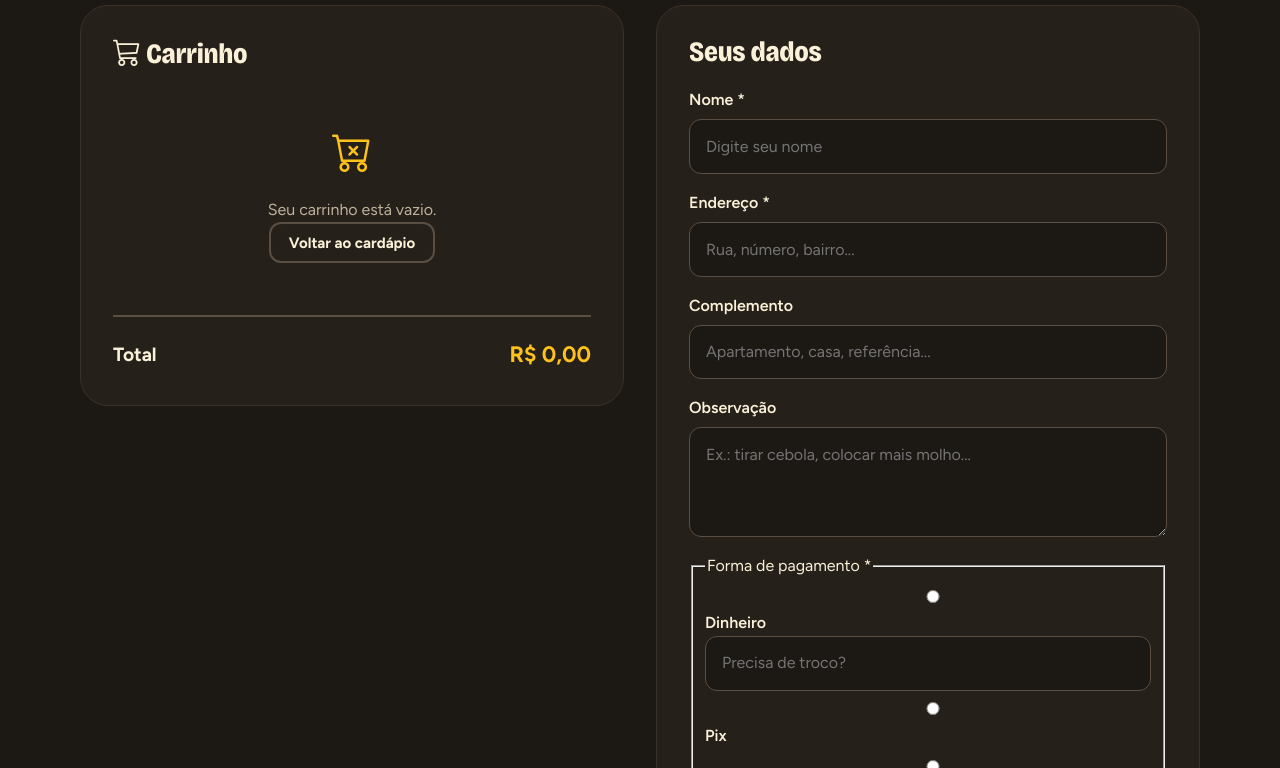
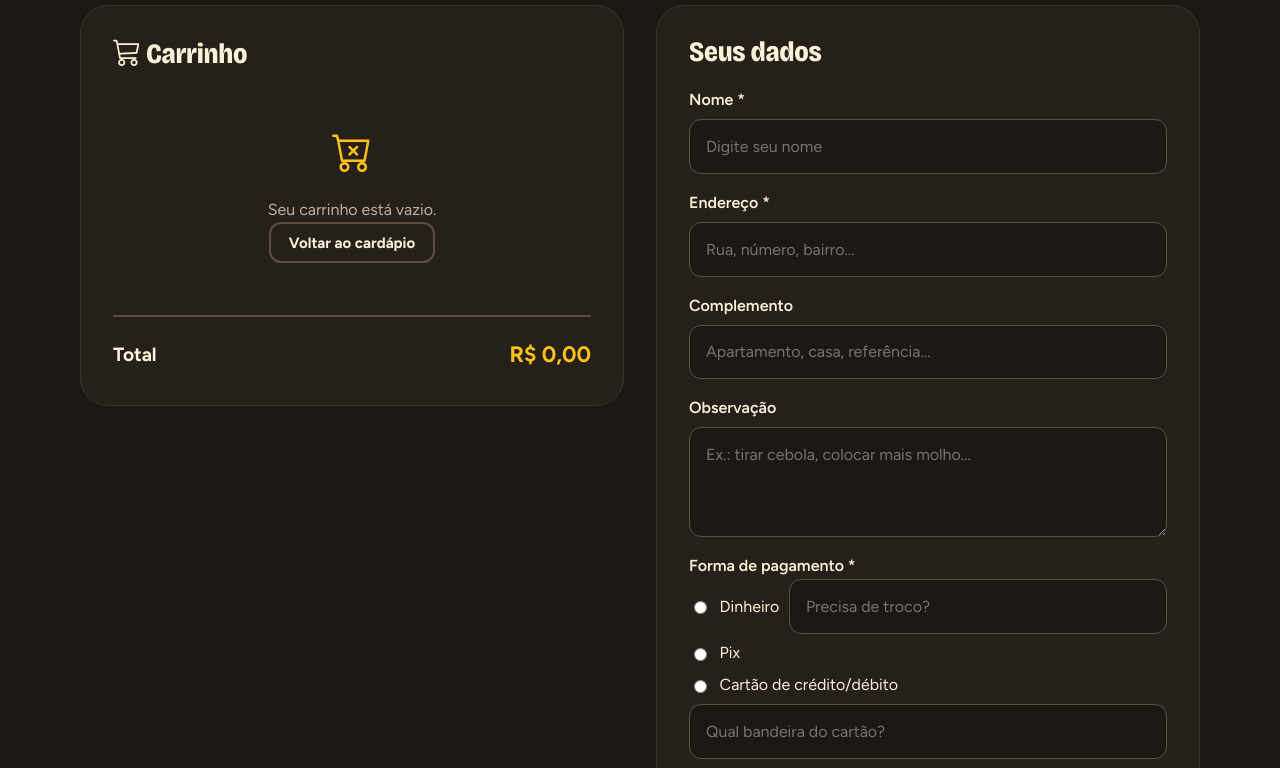
Before and after one commit to mathmerz1-lab/x-vitotoria, a plain HTML site: page pedido.html in a window 1280 px wide. Shown: the part 184-952 px from the top of the page. Drawn offline with nearby package versions, Linux system fonts and the light colour scheme.

Commit message:
Update style.css

```diff
--- a/style.css
+++ b/style.css
@@ -644,6 +644,22 @@ address {
     line-height: 1.5;
 }
 
+/* Subtítulo dentro de uma categoria (ex.: separar "Refrigerantes 2L" de "Refrigerantes lata") */
+.subcategoria-titulo {
+    margin-top: 1.5rem;
+    margin-bottom: 0.25rem;
+    font-family: var(--fonte-texto);
+    font-size: 0.8125rem;
+    font-weight: 700;
+    letter-spacing: 0.06em;
+    text-transform: uppercase;
+    color: var(--mostarda);
+}
+
+.subcategoria-titulo:first-of-type {
+    margin-top: 0.5rem;
+}
+
 /* Lista de itens com pontilhado ligando o nome ao preço */
 .lista {
     margin: 0;
@@ -1089,7 +1105,8 @@ address {
 }
 
 .pedido-campo input,
-.pedido-campo textarea {
+.pedido-campo textarea,
+.pedido-campo select {
     width: 100%;
     padding: 0.85rem 1rem;
     border: 1px solid var(--linha-forte);
@@ -1101,7 +1118,8 @@ address {
 }
 
 .pedido-campo input:focus,
-.pedido-campo textarea:focus {
+.pedido-campo textarea:focus,
+.pedido-campo select:focus {
     border-color: var(--mostarda);
 }
 
@@ -1215,3 +1233,40 @@ address {
 .carrinho-contador[hidden] {
     display: none;
 }
+/* Radio de "Forma de pagamento": desfaz o estilo de caixa de texto que
+   .pedido-campo input aplicaria aos radios, e ajusta fieldset/legend
+   pro visual combinar com o resto do formulário */
+fieldset.pedido-campo {
+    border: none;
+    padding: 0;
+    margin: 0;
+}
+
+.pedido-campo legend {
+    padding: 0;
+    font-weight: 600;
+}
+
+.pedido-campo input[type="radio"] {
+    width: auto;
+    padding: 0;
+    border: none;
+    border-radius: 0;
+    background: none;
+    accent-color: var(--mostarda);
+}
+
+.pedido-radio {
+    display: flex;
+    align-items: center;
+    gap: 0.6rem;
+}
+
+.pedido-radio label {
+    font-weight: 400;
+    cursor: pointer;
+}
+
+.pedido-radio input {
+    cursor: pointer;
+}
```
